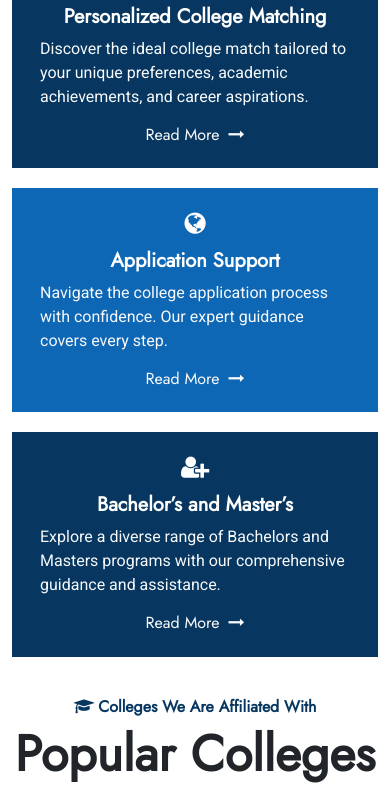
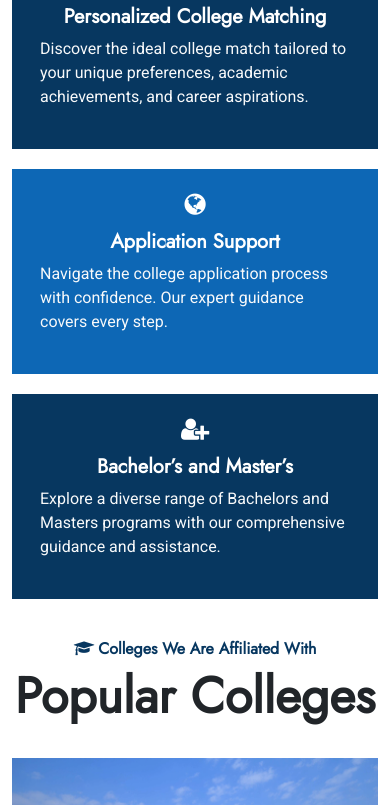
Before and after one commit to shankarabhishek28/collegeBytes, a plain HTML site: page index.html in a window 390 px wide. Shown: the part 474-1279 px from the top of the page. Drawn offline with Linux system fonts and the light colour scheme.

Commit message:
responsive

```diff
--- a/index.html
+++ b/index.html
@@ -310,8 +310,7 @@
 									<div class="spec_1ir">
 										<h5 class="text-white">Personalized College Matching</h5>
 										<p class="text-light">Discover the ideal college match tailored to your unique preferences, academic achievements, and career aspirations.</p>
-										<h6 class="mb-0"><a class="text-light" href="#">Read More <i
-											class="fa fa-long-arrow-right ms-1"></i></a></h6>
+
 
 									</div>
 								</div>
@@ -330,8 +329,7 @@
 										<p class="text-light">Navigate the college application process with confidence. Our expert guidance covers every step.
 
 										</p>
-										<h6 class="mb-0"><a class="text-light" href="#">Read More <i
-													class="fa fa-long-arrow-right ms-1"></i></a></h6>
+
 									</div>
 								</div>
 							</div>
@@ -347,8 +345,7 @@
 									<div class="spec_1ir">
 										<h5 class="text-white">Bachelor’s and Master’s</h5>
 										<p class="text-light">Explore a diverse range of Bachelors and Masters programs with our comprehensive guidance and assistance.</p>
-										<h6 class="mb-0"><a class="text-light" href="#">Read More <i
-													class="fa fa-long-arrow-right ms-1"></i></a></h6>
+
 									</div>
 								</div>
 							</div>
```
